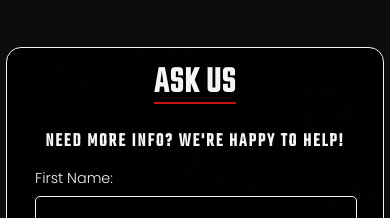
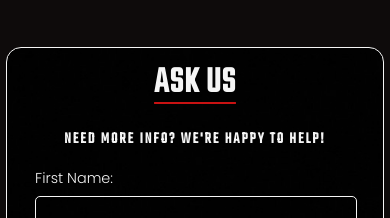
Before and after one commit to ryanoneill416/pwr-dublin, a plain HTML site: page index.html in a window 390 px wide. Shown: the part 8169-8387 px from the top of the page. Drawn offline with Linux system fonts and the light colour scheme.

Commit message:
Adjust form-card h6 size on screen width below 450px

```diff
--- a/assets/css/style.css
+++ b/assets/css/style.css
@@ -1378,6 +1378,10 @@ footer p {
         top: 84.5%;
     }
 
+    #form-card h6 {
+        font-size: 100%;
+    }
+
     #foot-head {
         font-size: 325%;
     }
```
